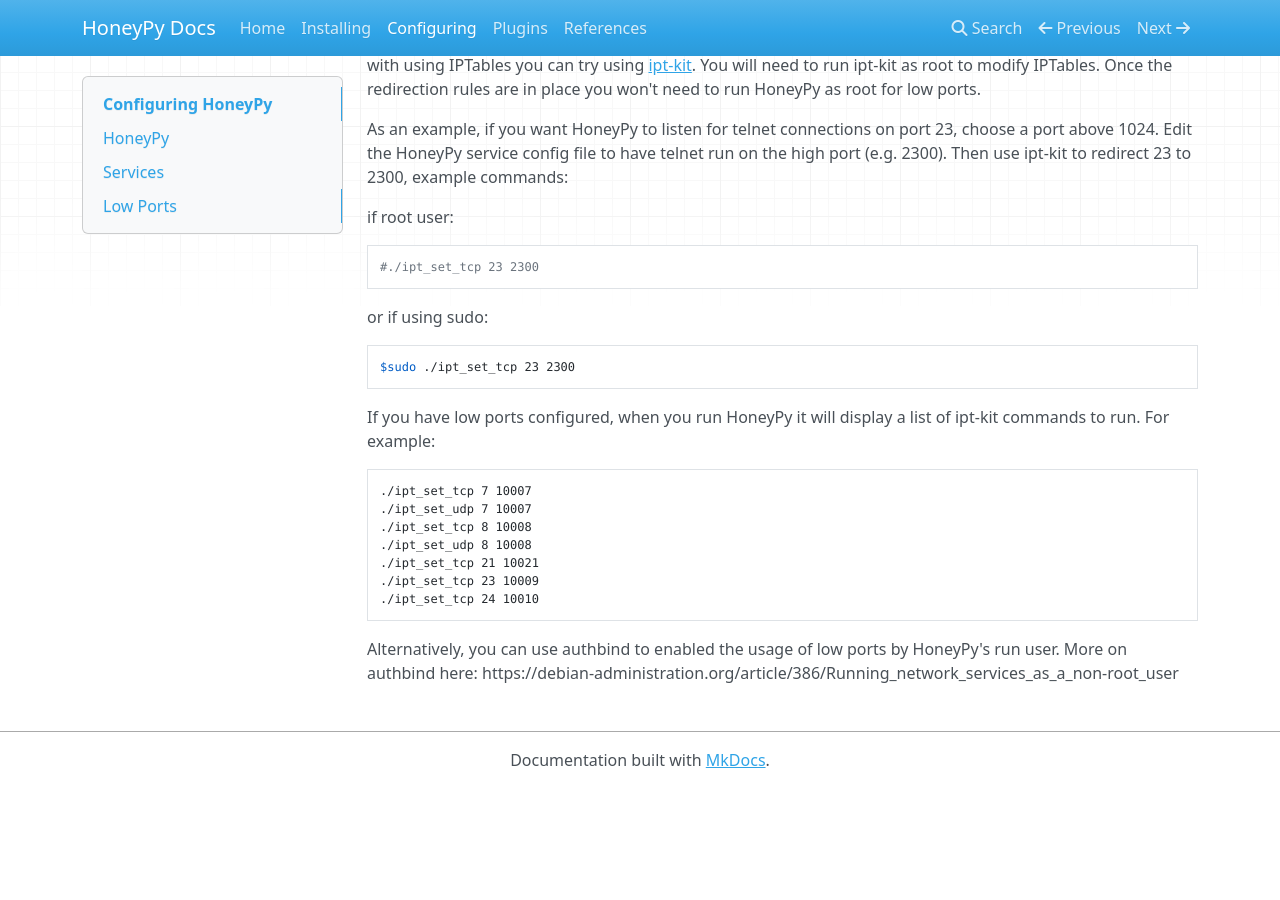
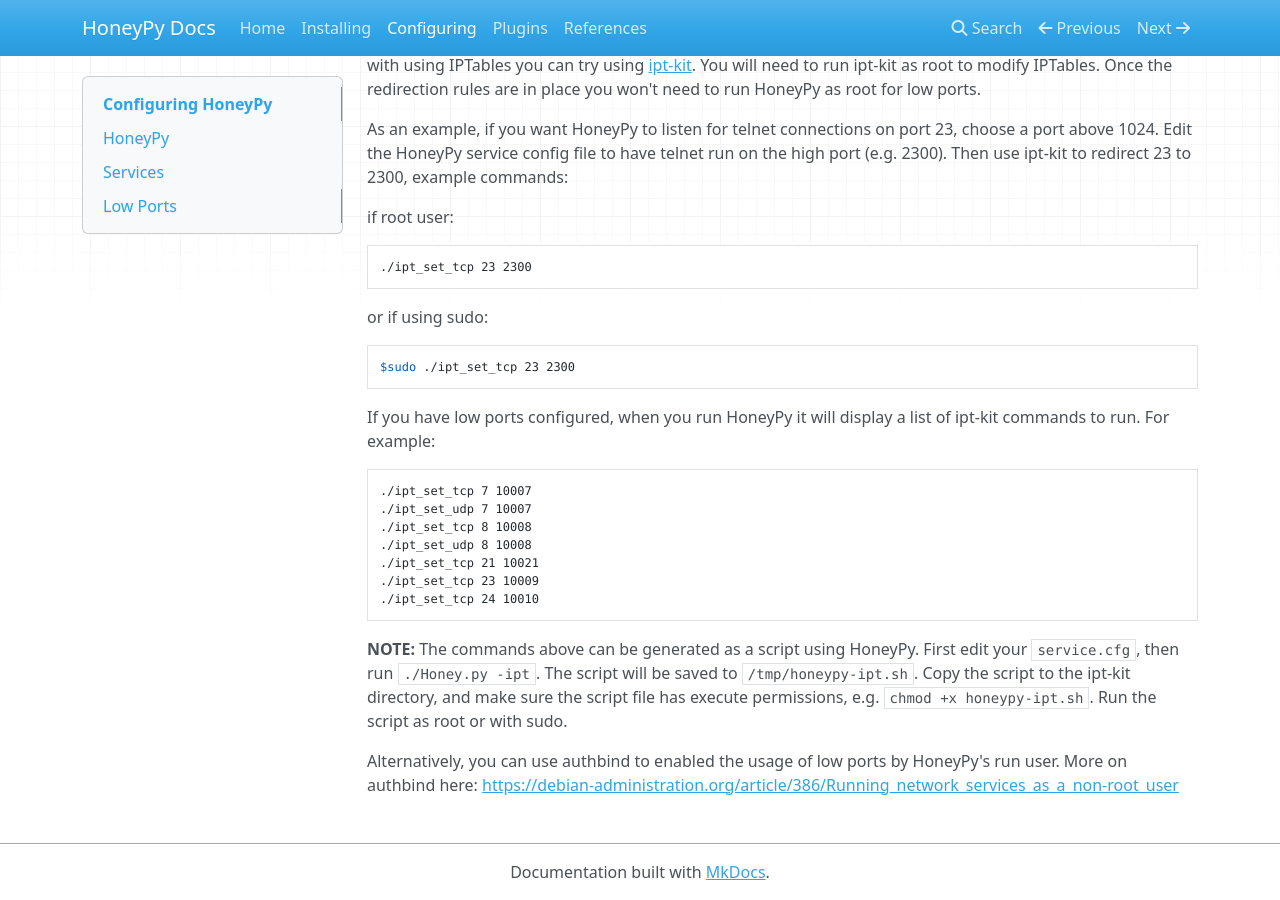
Before and after one commit to foospidy/HoneyPy, an MkDocs documentation site: the page built from docs/configuring.md, in a window 1280 px wide and 900 px high, scrolled down 2872 px. Built offline with MkDocs 1.6.1, drawn with Linux system fonts in a browser that asks for light colours; nearby versions of some CDN libraries; old or Windows-style settings are respelled for this version of MkDocs; before the commit the page ends 3660 px from its top, so only the background shows below that.

Commit message:
docs update

````diff
--- a/docs/configuring.md
+++ b/docs/configuring.md
@@ -106,7 +106,7 @@
 if root user:
 
 ```bash
-#./ipt_set_tcp 23 2300
+./ipt_set_tcp 23 2300
 ```
 
 or if using sudo:
@@ -127,5 +127,6 @@
 ./ipt_set_tcp 24 10010
 ```
 
-Alternatively, you can use authbind to enabled the usage of low ports by HoneyPy's run user. More on authbind here:
-https://debian-administration.org/article/386/Running_network_services_as_a_non-root_user
+__NOTE:__ The commands above can be generated as a script using HoneyPy. First edit your `service.cfg`, then run `./Honey.py -ipt`. The script will be saved to `/tmp/honeypy-ipt.sh`. Copy the script to the ipt-kit directory, and make sure the script file has execute permissions, e.g. `chmod +x honeypy-ipt.sh`. Run the script as root or with sudo.
+
+Alternatively, you can use authbind to enabled the usage of low ports by HoneyPy's run user. More on authbind here: [https://debian-administration.org/article/386/Running_network_services_as_a_non-root_user](https://debian-administration.org/article/386/Running_network_services_as_a_non-root_user)
````
